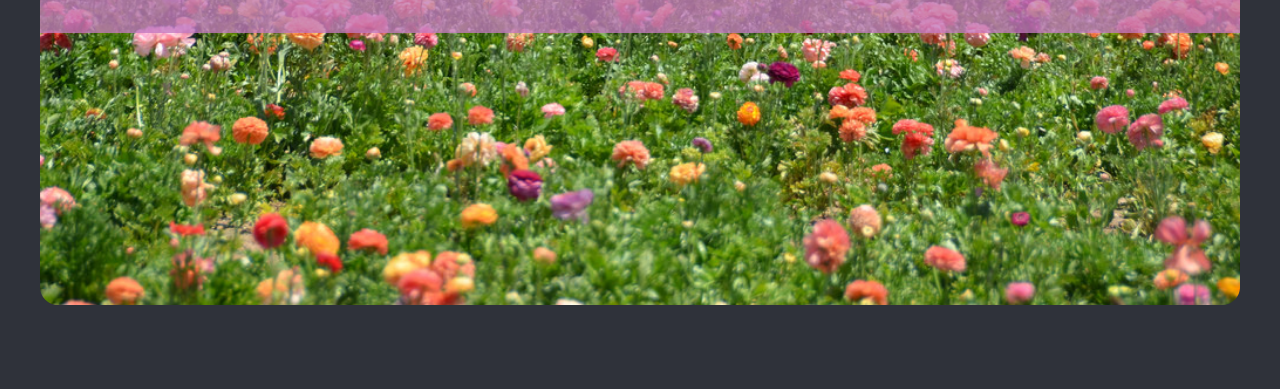
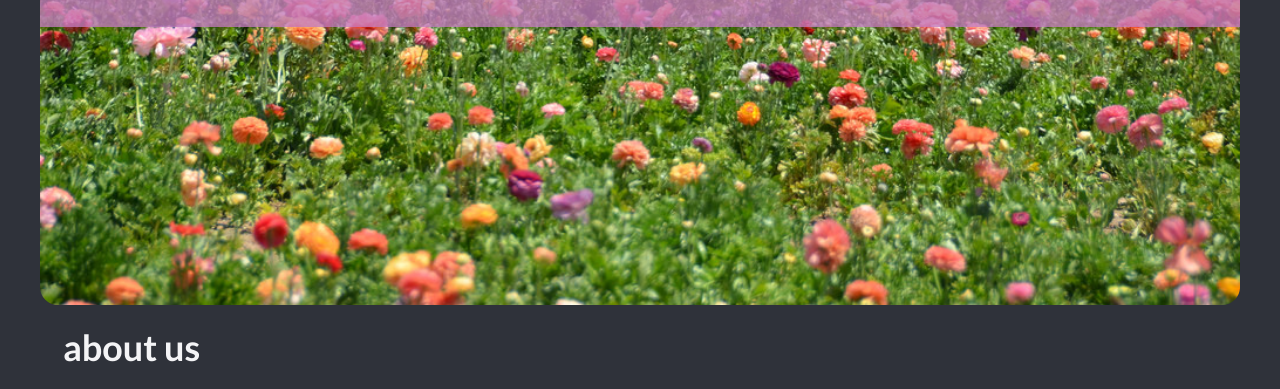
Before and after one commit to rodrigopimentel/gds-tech-fellowship-vc-practice, a plain HTML site: page index.html in a window 1280 px wide. Shown: the part 473-862 px from the top of the page. Before the commit the page ends 800 px from the top, so only its background shows below. Drawn offline with Linux system fonts and the light colour scheme.

Commit message:
add initial about us section

```diff
--- a/index.html
+++ b/index.html
@@ -30,16 +30,15 @@
             <h3>make your special occassion just right with locally grown, sustainable flowers</h3>
         </hero-banner>
     </section>
-
-
-
-
-
-
-
-
-
-    </section>
+    <!-- About Section -->
+    <main>
+        <section>
+            <h2>about us</h2>
+        </section>
+    </main>
+    <footer>
+        <!-- Placeholder for Footer -->
+    </footer>
 
 
 
--- a/styles/main.css
+++ b/styles/main.css
@@ -19,7 +19,7 @@ body {
 
 h2 {
     display: block;
-    font-size: 4rem;
+    font-size: 3rem;
     font-weight: 700;
     margin: 0.75rem;
 }
@@ -95,3 +95,14 @@ hero-banner {
     width: 100%;
     padding: 3rem 0;
 }
+
+/* Main Content */
+
+main {
+    max-width: 1200px;
+    margin: 0 auto;
+}
+
+section {
+    margin: 2rem 1.16rem;
+}
```
